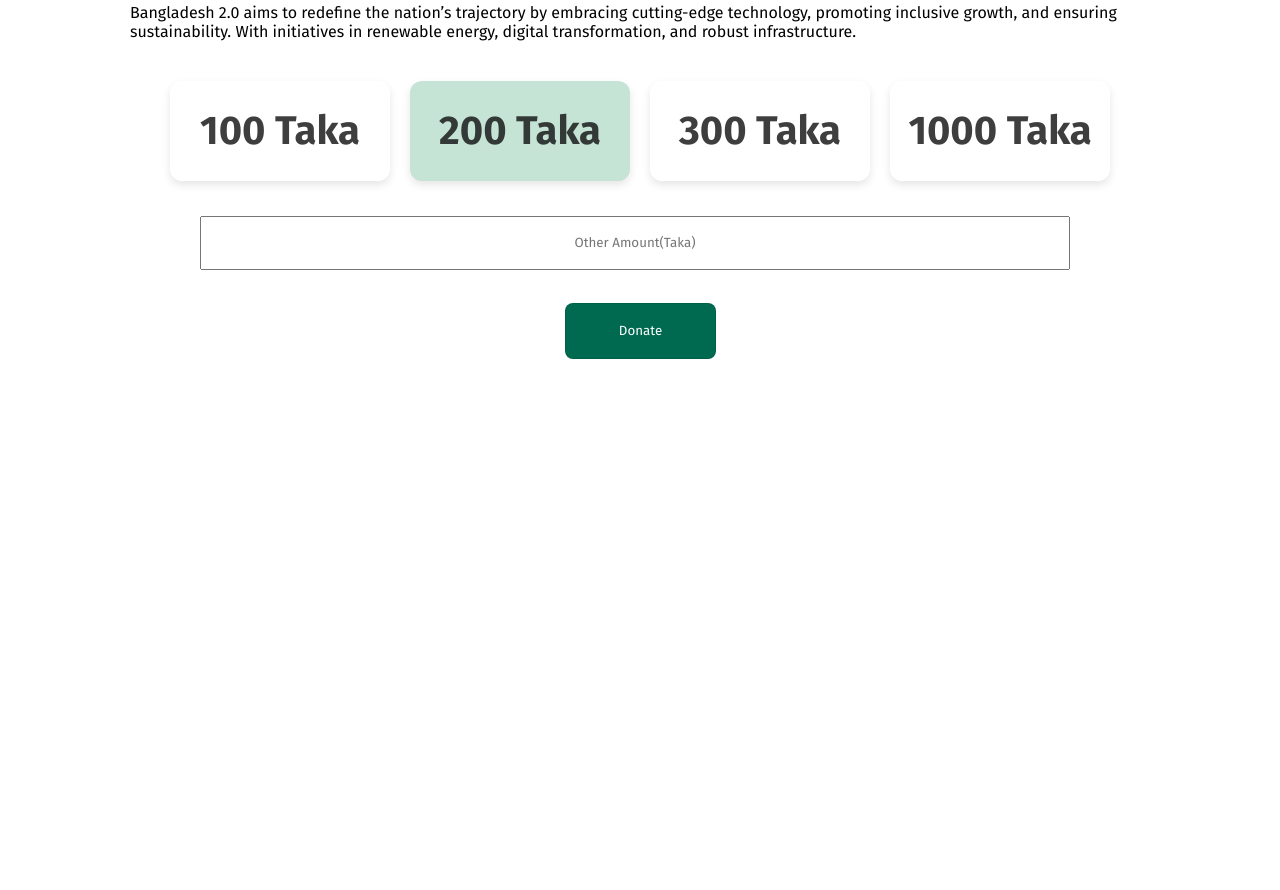
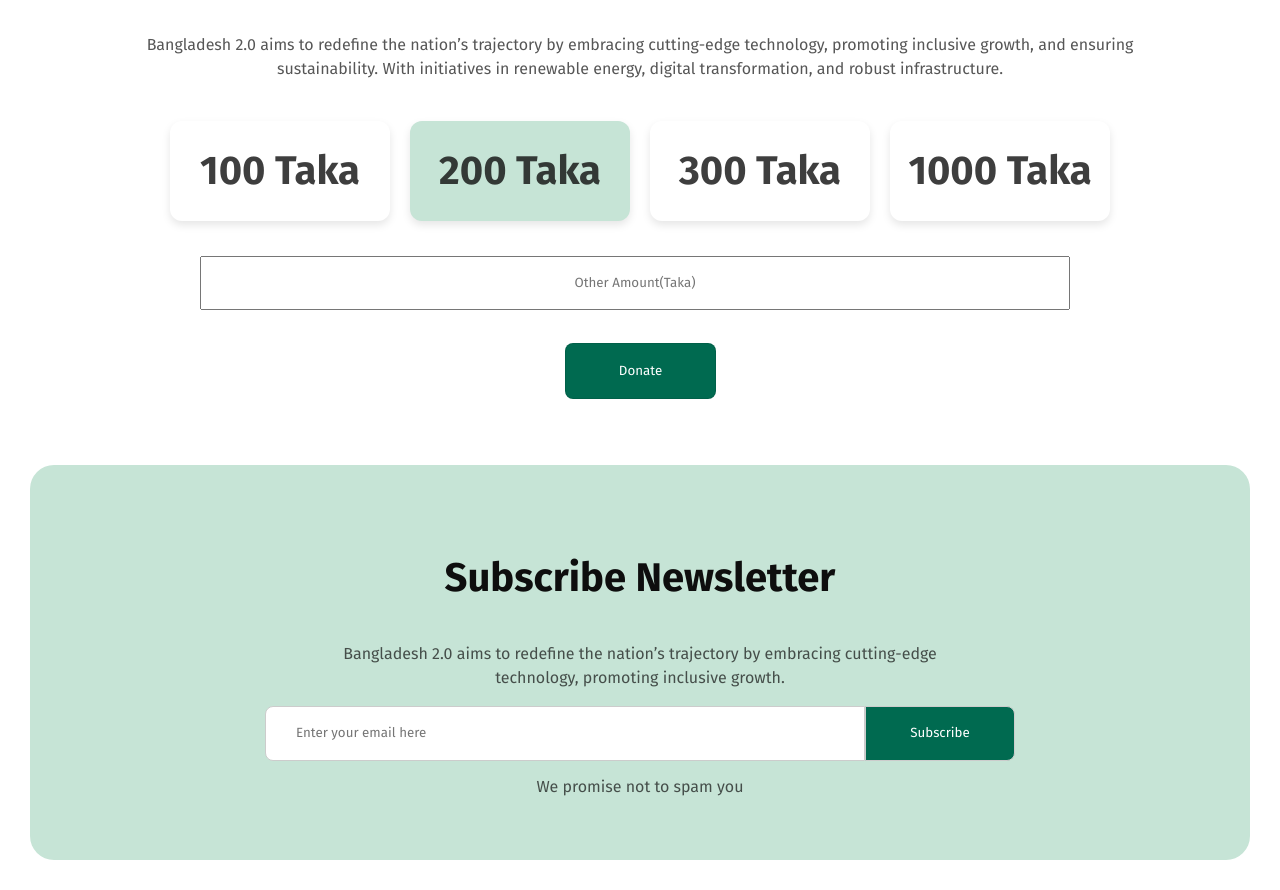
Before and after one commit to TaFhiM12/assignment_1, a plain HTML site: page index.html in a window 1280 px wide. Shown: the part 2537-3427 px from the top of the page. Before the commit the page ends 2910 px from the top, so only its background shows below. Drawn offline with Linux system fonts and the light colour scheme.

Commit message:
Subscriber Section Done Alhamdulillah

```diff
--- a/index.html
+++ b/index.html
@@ -142,8 +142,8 @@
                         </div>
                         <div>
                             <button class="learnmore_btn"
-                                style="background-color: rgb(84, 144, 245);">Learn
-                                More</button>
+                                style="border-radius: 8px;
+                                background: rgb(0, 106, 80);">Read More</button>
                         </div>
                     </div>
                </div>
@@ -175,8 +175,8 @@
                     </div>
                     <div>
                         <button class="learnmore_btn"
-                            style="background-color: rgb(84, 144, 245);">Learn
-                            More</button>
+                            style="border-radius: 8px;
+                                background: rgb(0, 106, 80);">Read More</button>
                     </div>
                 </div>
                     <div class="news_image" style="margin-right: 60px;">
@@ -196,7 +196,7 @@
                 line-height: 48px;
                 letter-spacing: 0%;
                 text-align: center;">Donate Today</p>
-                <p class="color: rgba(14, 14, 14, 0.7);
+                <p style="color: rgba(14, 14, 14, 0.7);
                 font-family: Fira Sans;
                 font-size: 16px;
                 font-weight: 400;
@@ -220,5 +220,35 @@
             </div>
         </div>
 
+        <!-- Subcriber Section -->
+         <div class="subcriber_section">
+            <div class="subscriber_text">
+                <p style="color: rgb(14, 14, 14);
+                font-family: Fira Sans;
+                font-size: 40px;
+                font-weight: 700;
+                line-height: 48px;
+                letter-spacing: 0%;
+                text-align: center;">Subscribe Newsletter</p>
+                <p style="color: rgba(14, 14, 14, 0.7);
+                font-family: Fira Sans;
+                font-size: 16px;
+                font-weight: 400;
+                line-height: 24px;
+                letter-spacing: 0%;
+                text-align: center;">Bangladesh 2.0 aims to redefine the nation’s trajectory by embracing cutting-edge <br>technology, promoting inclusive growth.</p>
+            </div>
+            <div class="subscription-container">
+                <input type="text" class="sbcrb" placeholder="Enter your email here">
+                <button class="scrb_btn">Subscribe</button>
+            </div>
+            <p style="color: rgba(14, 14, 14, 0.7);
+            font-family: Fira Sans;
+            font-size: 16px;
+            font-weight: 400;
+            line-height: 19px;
+            letter-spacing: 0%;
+            text-align: center;">We promise not to spam you</p>
+         </div>
     </body>
 </html>
--- a/style.css
+++ b/style.css
@@ -92,9 +92,9 @@
 }
 
 .vision_card:hover {
-  cursor: pointer;
-  background: rgba(35, 80, 158, 0.2);
+  box-shadow: 0 4px 12px rgba(0, 0, 0, 0.2);
 }
+
 
 .learnmore_btn {
   width: 122px;
@@ -112,6 +112,7 @@
 
 .lorem_container {
   width: auto;
+  height: 250px;
   background-color: aqua;
   padding-left: 20px;
   padding-right: 20px;
@@ -199,7 +200,7 @@
 }
 
 .donate_section {
-  height: 450px;
+  height: 490px;
   margin-left: 30px;
   margin-right: 30px;
   margin-top: 80px;
@@ -266,7 +267,7 @@
   flex: none;
   order: 3;
   flex-grow: 0;
-  margin-top: 33px ;
+  margin-top: 33px;
   margin-left: 505px;
   box-sizing: border-box;
   border: 1px solid rgba(14, 14, 14, 0.1);
@@ -278,3 +279,51 @@
   transform: scale(1.05);
   box-shadow: 0 4px 8px rgba(0, 0, 0, 0.2);
 }
+
+.subcriber_section {
+  height: 395px;
+  display: flex;
+  flex-direction: column;
+  justify-content: center;
+  align-items: center;
+  margin-left: 30px;
+  margin-right: 30px;
+  margin-top: 30px;
+  margin-bottom: 30px;
+  border-radius: 24px;
+  width: auto;
+  border-radius: 24px;
+  background: rgb(198, 228, 214);
+}
+
+.subscription-container {
+  display: flex;
+  align-items: center;
+  justify-content: center;
+  gap: 0;
+}
+
+.sbcrb {
+  width: 600px;
+  height: 55px;
+  padding-left: 30px;
+  border-radius: 8px 0 0 8px;
+  border: 1px solid #ccc;
+  outline: none;
+}
+
+.scrb_btn {
+  width: 150px;
+  height: 55px;
+  padding: 0 30px;
+  background: rgb(0, 106, 80);
+  color: white;
+  border: 1px solid #ccc;
+  border-radius: 0 8px 8px 0;
+  cursor: pointer;
+  outline: none;
+}
+
+.scrb_btn:hover {
+  background: rgb(2, 154, 116);
+}
```
